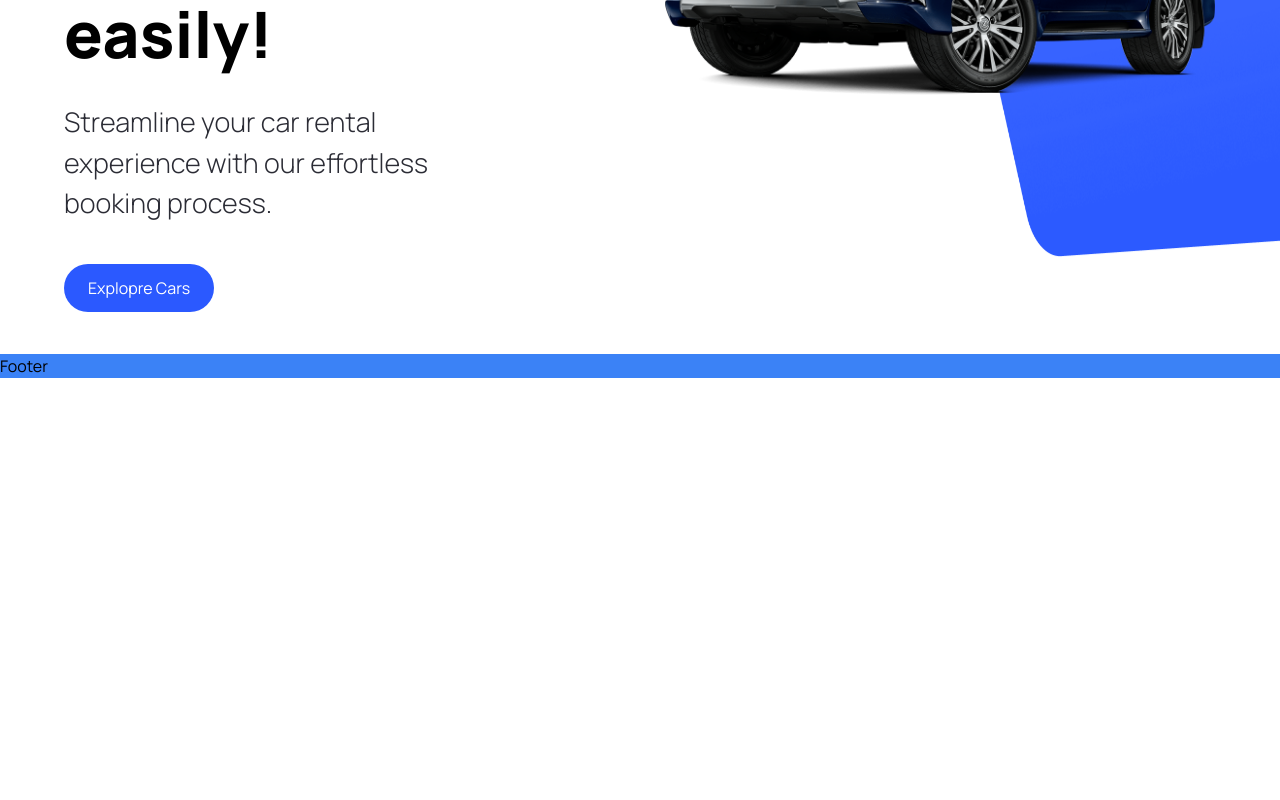
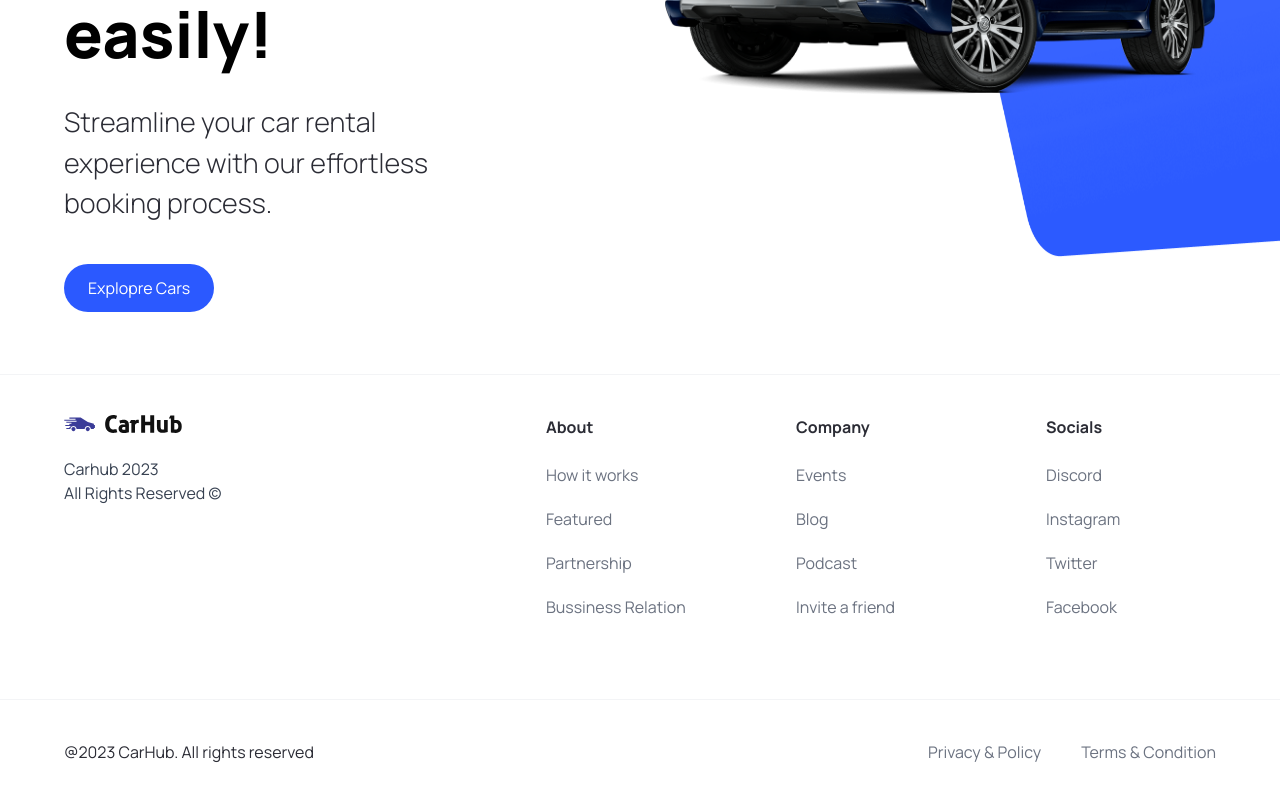
Before and after one commit to HasanHafizurRahman/car-hub-nextjs14, a Next.js app: page / in a window 1280 px wide. Shown: the part 446-1246 px from the top of the page. Before the commit the page ends 824 px from the top, so only its background shows below. Built offline with nearby package versions, Linux system fonts and the light colour scheme.

Commit message:
footer design

```diff
--- a/components/CustomButton.tsx
+++ b/components/CustomButton.tsx
@@ -2,11 +2,11 @@
 import { CustomButtonProps } from "@/types";
 import Image from "next/image";
 
-const CustomButton = ({title, containerStyles, handleClick}: CustomButtonProps) => {
+const CustomButton = ({title, containerStyles, handleClick, btnType}: CustomButtonProps) => {
     return (
         <button
             disabled={false}
-            type={"button"}
+            type={btnType || "button"}
             className={`custom-btn ${containerStyles}`}
             onClick={() => { }}
         >
--- a/components/Footer.tsx
+++ b/components/Footer.tsx
@@ -1,10 +1,52 @@
+import { footerLinks } from "@/constants";
+import Image from "next/image";
+import Link from "next/link";
 
-const Footer = () => {
-    return (
-        <div className="bg-blue-500">
-            Footer
+
+const Footer = () => (
+    <footer className='flex flex-col text-black-100  mt-5 border-t border-gray-100'>
+        <div className='flex max-md:flex-col flex-wrap justify-between gap-5 sm:px-16 px-6 py-10'>
+            <div className='flex flex-col justify-start items-start gap-6'>
+                <Image src='/logo.svg' alt='logo' width={118} height={18} className='object-contain' />
+                <p className='text-base text-gray-700'>
+                    Carhub 2023 <br />
+                    All Rights Reserved &copy;
+                </p>
+            </div>
+
+            <div className="footer__links">
+                {footerLinks.map((item) => (
+                    <div key={item.title} className="footer__link">
+                        <h3 className="font-bold">{item.title}</h3>
+                        <div className="flex flex-col gap-5">
+                            {item.links.map((link) => (
+                                <Link
+                                    key={link.title}
+                                    href={link.url}
+                                    className="text-gray-500"
+                                >
+                                    {link.title}
+                                </Link>
+                            ))}
+                        </div>
+                    </div>
+                ))}
+            </div>
         </div>
-    );
-};
+
+        <div className='flex justify-between items-center flex-wrap mt-10 border-t border-gray-100 sm:px-16 px-6 py-10'>
+            <p>@2023 CarHub. All rights reserved</p>
+
+            <div className="footer__copyrights-link">
+                <Link href="/" className="text-gray-500">
+                    Privacy & Policy
+                </Link>
+                <Link href="/" className="text-gray-500">
+                    Terms & Condition
+                </Link>
+            </div>
+        </div>
+    </footer>
+);
 
 export default Footer;
--- /dev/null
+++ b/constants/index.ts
@@ -0,0 +1,101 @@
+export const manufacturers = [
+    "Acura",
+    "Alfa Romeo",
+    "Aston Martin",
+    "Audi",
+    "Bentley",
+    "BMW",
+    "Buick",
+    "Cadillac",
+    "Chevrolet",
+    "Chrysler",
+    "Citroen",
+    "Dodge",
+    "Ferrari",
+    "Fiat",
+    "Ford",
+    "GMC",
+    "Honda",
+    "Hyundai",
+    "Infiniti",
+    "Jaguar",
+    "Jeep",
+    "Kia",
+    "Lamborghini",
+    "Land Rover",
+    "Lexus",
+    "Lincoln",
+    "Maserati",
+    "Mazda",
+    "McLaren",
+    "Mercedes-Benz",
+    "MINI",
+    "Mitsubishi",
+    "Nissan",
+    "Porsche",
+    "Ram",
+    "Rolls-Royce",
+    "Subaru",
+    "Tesla",
+    "Toyota",
+    "Volkswagen",
+    "Volvo",
+  ];
+
+  export const yearsOfProduction = [
+    { title: "Year", value: "" },
+    { title: "2015", value: "2015" },
+    { title: "2016", value: "2016" },
+    { title: "2017", value: "2017" },
+    { title: "2018", value: "2018" },
+    { title: "2019", value: "2019" },
+    { title: "2020", value: "2020" },
+    { title: "2021", value: "2021" },
+    { title: "2022", value: "2022" },
+    { title: "2023", value: "2023" },
+  ];
+
+  export const fuels = [
+    {
+      title: "Fuel",
+      value: "",
+    },
+    {
+      title: "Gas",
+      value: "Gas",
+    },
+    {
+      title: "Electricity",
+      value: "Electricity",
+    },
+  ];
+
+  export const footerLinks = [
+    {
+      title: "About",
+      links: [
+        { title: "How it works", url: "/" },
+        { title: "Featured", url: "/" },
+        { title: "Partnership", url: "/" },
+        { title: "Bussiness Relation", url: "/" },
+      ],
+    },
+    {
+      title: "Company",
+      links: [
+        { title: "Events", url: "/" },
+        { title: "Blog", url: "/" },
+        { title: "Podcast", url: "/" },
+        { title: "Invite a friend", url: "/" },
+      ],
+    },
+    {
+      title: "Socials",
+      links: [
+        { title: "Discord", url: "/" },
+        { title: "Instagram", url: "/" },
+        { title: "Twitter", url: "/" },
+        { title: "Facebook", url: "/" },
+      ],
+    },
+  ];
--- a/types/index.ts
+++ b/types/index.ts
@@ -1,7 +1,7 @@
 import { MouseEventHandler } from "react";
-
 export  interface CustomButtonProps {
     title: string;
     containerStyles?: string;
     handleClick?: MouseEventHandler<HTMLButtonElement>;
+    btnType?: "button" | "submit";
 }
```
